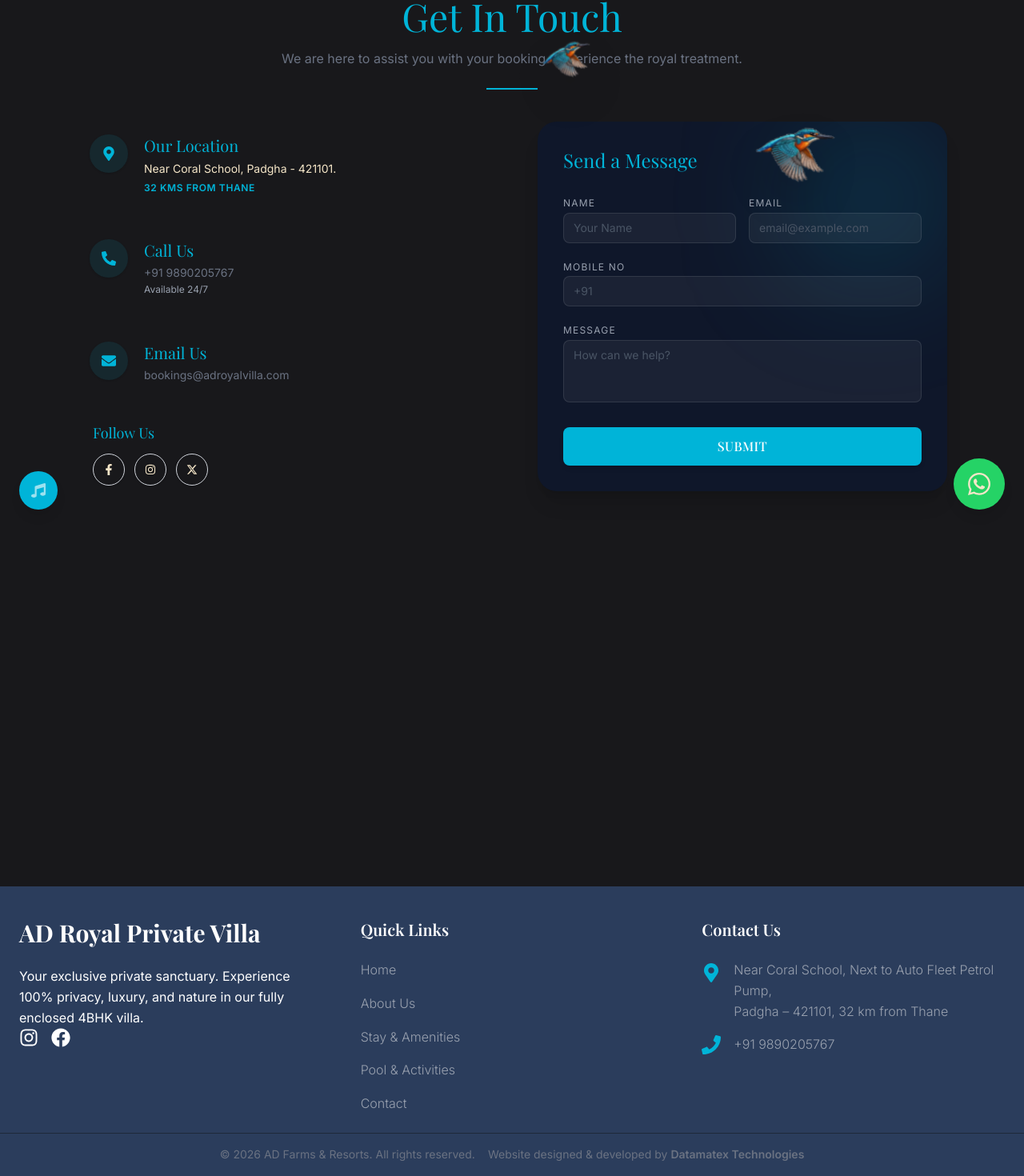
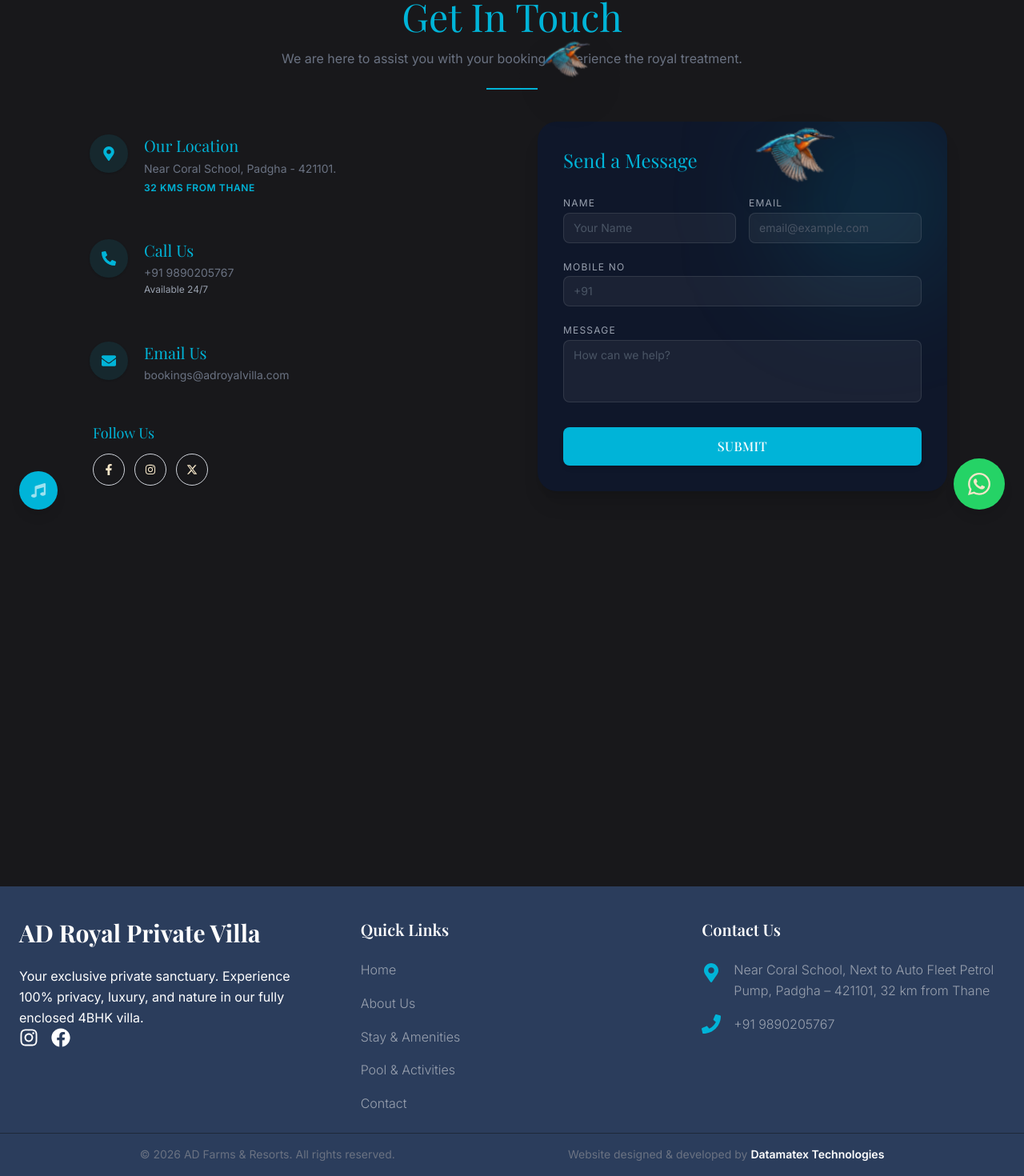
Before and after one commit to MohammadM01/AD-Royal-Villa, a React (Vite) app in the folder Frontend/: page /contact in a window 1280 px wide. Shown: the part 139-1609 px from the top of the page at 80% size. Built offline with nearby package versions, Linux system fonts and the light colour scheme; a web font is replaced by a local one.

Commit message:
Final ready

```diff
--- a/Frontend/src/components/Footer.jsx
+++ b/Frontend/src/components/Footer.jsx
@@ -57,13 +57,13 @@ const Footer = () => {
                         <div className="flex items-start space-x-4">
                             <FaMapMarkerAlt size={24} className="text-primary mt-1 shrink-0" />
                             <a href="https://maps.app.goo.gl/H8ZdTKRGpAki1t3a6" target="_blank" rel="noopener noreferrer" className="hover:text-primary transition-colors text-left">
-                                Near Coral School, Next to Auto Fleet Petrol Pump,<br />
+                                Near Coral School, Next to Auto Fleet Petrol Pump,
                                 Padgha – 421101, 32 km from Thane
                             </a>
                         </div>
                         <div className="flex items-center space-x-4">
                             <FaPhone size={24} className="text-primary shrink-0" />
-                            <a href="https://wa.me/919890205767" target="_blank" rel="noopener noreferrer" className="hover:text-primary transition-colors">
+                            <a href="tel:+919890205767" className="hover:text-primary transition-colors">
                                 +91 9890205767
                             </a>
                         </div>
@@ -73,7 +73,7 @@ const Footer = () => {
 
             <div className="border-t border-gray-800 mt-6 pt-4 text-gray-500 text-sm flex flex-row md:flex-row justify-center  items-center gap-4">
                 <p>&copy; {new Date().getFullYear()} AD Farms & Resorts. All rights reserved.</p>
-                <p>Website designed & developed by <a href="https://datamatex.in/" target="_blank" rel="noopener noreferrer" className='text-white hover:text-primary transition-colors font-bold'>Datamatex Technologies</a></p>
+                <p className='pl-50'>Website designed & developed by <a href="https://datamatex.in/" target="_blank" rel="noopener noreferrer" className='text-white hover:text-primary transition-colors font-bold'><b className="text-white">Datamatex Technologies</b></a></p>
             </div>
         </footer>
     )
--- a/Frontend/src/pages/Contact.jsx
+++ b/Frontend/src/pages/Contact.jsx
@@ -73,46 +73,46 @@ const Contact = () => {
                     {/* LEFT: Contact Info (More Compact) */}
                     <div ref={infoRef} className="lg:w-1/2 space-y-6">
 
-                        <div className="group flex items-start gap-5 p-4 rounded-xl hover:bg-primary/5 transition-colors duration-300">
+                        <a href="https://maps.app.goo.gl/H8ZdTKRGpAki1t3a6" target="_blank" rel="noopener noreferrer" className="group flex items-start gap-5 p-4 rounded-xl hover:bg-primary/5 transition-colors duration-300 block">
                             <div className="w-12 h-12 bg-primary/10 rounded-full flex items-center justify-center text-primary text-lg group-hover:bg-primary group-hover:text-white transition-all duration-300 shadow-sm shrink-0">
                                 <FaMapMarkerAlt />
                             </div>
                             <div>
                                 <h3 className="font-heading text-xl text-primary mb-1">Our Location</h3>
-                                <a href="https://maps.app.goo.gl/H8ZdTKRGpAki1t3a6" target="_blank" rel="noopener noreferrer" className="font-body text-gray-500 text-sm leading-relaxed hover:text-primary transition-colors block">
+                                <p className="font-body text-gray-500 text-sm leading-relaxed hover:text-primary transition-colors block">
                                     Near Coral School, Padgha - 421101.<br />
                                     <span className="text-xs text-accent font-bold mt-1 block tracking-wider uppercase">32 Kms from Thane</span>
-                                </a>
+                                </p>
                             </div>
-                        </div>
+                        </a>
 
-                        <div className="group flex items-start gap-5 p-4 rounded-xl hover:bg-primary/5 transition-colors duration-300">
+                        <a href="tel:+919890205767" className="group flex items-start gap-5 p-4 rounded-xl hover:bg-primary/5 transition-colors duration-300 block">
                             <div className="w-12 h-12 bg-primary/10 rounded-full flex items-center justify-center text-primary text-lg group-hover:bg-primary group-hover:text-white transition-all duration-300 shadow-sm shrink-0">
                                 <FaPhoneAlt />
                             </div>
                             <div>
                                 <h3 className="font-heading text-xl text-primary mb-1">Call Us</h3>
                                 <p className="font-body text-gray-500 text-sm">
-                                    <a href="https://wa.me/919890205767" target="_blank" rel="noopener noreferrer" className="hover:text-primary transition-colors">
+                                    <span className="hover:text-primary transition-colors">
                                         +91 9890205767
-                                    </a>
+                                    </span>
                                     <br />
                                     <span className="text-xs text-gray-400">Available 24/7</span>
                                 </p>
                             </div>
-                        </div>
+                        </a>
 
-                        <div className="group flex items-start gap-5 p-4 rounded-xl hover:bg-primary/5 transition-colors duration-300">
+                        <a href="mailto:bookings@adroyalvilla.com" className="group flex items-start gap-5 p-4 rounded-xl hover:bg-primary/5 transition-colors duration-300 block">
                             <div className="w-12 h-12 bg-primary/10 rounded-full flex items-center justify-center text-primary text-lg group-hover:bg-primary group-hover:text-white transition-all duration-300 shadow-sm shrink-0">
                                 <FaEnvelope />
                             </div>
                             <div>
                                 <h3 className="font-heading text-xl text-primary mb-1">Email Us</h3>
-                                <p className="font-body text-gray-500 text-sm">
+                                <p className="font-body text-gray-500 text-sm hover:text-primary transition-colors">
                                     bookings@adroyalvilla.com
                                 </p>
                             </div>
-                        </div>
+                        </a>
 
                         {/* Social Icons */}
                         <div className="pl-5 pt-2">
--- a/Frontend/src/pages/Home.jsx
+++ b/Frontend/src/pages/Home.jsx
@@ -39,9 +39,14 @@ const Home = () => {
       {/* 7. Feature/Ending Section */}
       <div className="py-24 bg-[#fada7b] text-[#0077b6] text-center">
         <h2 className="text-4xl font-heading mb-6 !text-[#0077b6]">Ready for your escape?</h2>
-        <button className="px-8 py-4 bg-[#0077b6] text-white font-bold rounded-full hover:scale-105 transition-transform">
+        <a
+          href="https://wa.me/919890205767"
+          target="_blank"
+          rel="noopener noreferrer"
+          className="inline-block px-8 py-4 bg-[#0077b6] text-white font-bold rounded-full hover:scale-105 transition-transform"
+        >
           Book Now
-        </button>
+        </a>
       </div>
     </div>
   );
```
Also changed, not shown: Frontend/public/New/Pool and activities/ball.webp.
